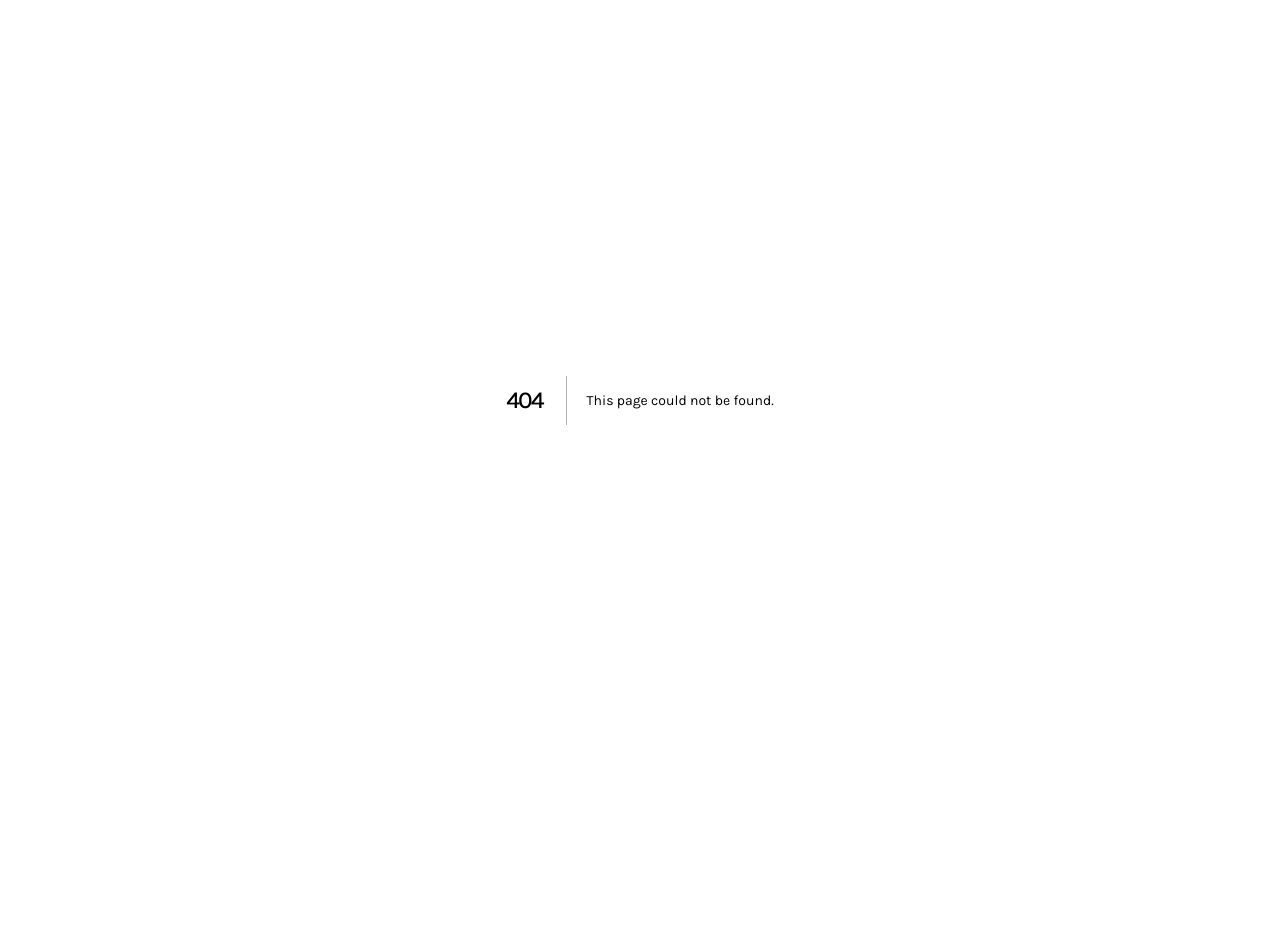
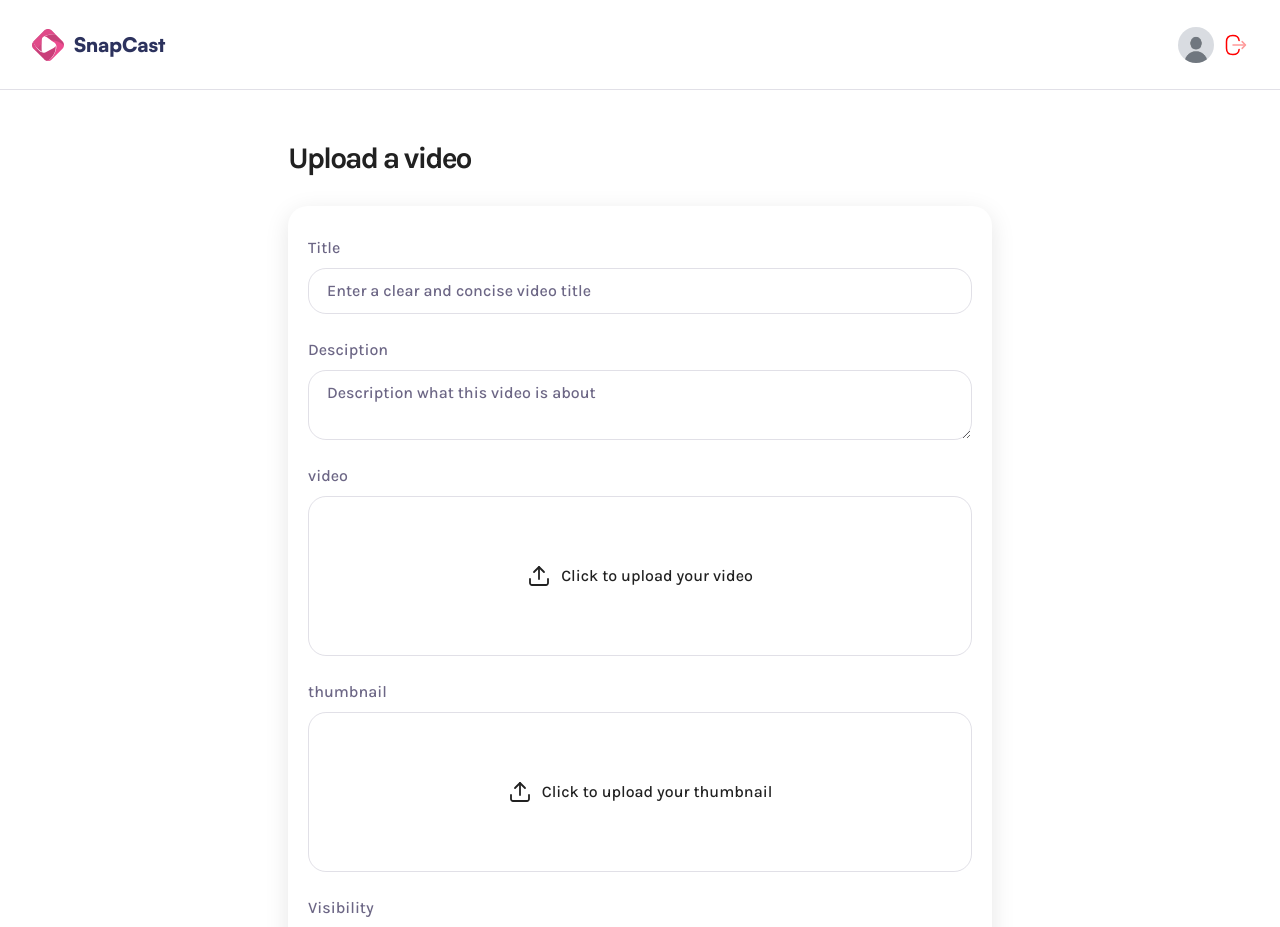
Before and after one commit to automation-andy101/screen-recorder-app, a Next.js app: page /upload in a window 1280 px wide. Before the commit this address had no page. Shown: the top 927 px of the page. Before the commit the page ends 800 px from the top, so only its background shows below. Built offline with nearby package versions, Linux system fonts and the light colour scheme.

Commit message:
Started adding upload video functionality

```diff
--- a/app/(auth)/sign-in/page.tsx
+++ b/app/(auth)/sign-in/page.tsx
@@ -1,7 +1,14 @@
+"use client";
+
 import Link from "next/link";
 import Image from "next/image";
+import { authClient } from "@/lib/auth-client";
 
 const Page = () => {
+    const handleSignIn = async () => {
+        return await authClient.signIn.social({ provider: 'google' })
+    };
+
     return (
         <main className="sign-in">
             <aside className='testimonial'>
@@ -45,7 +52,7 @@
 
                     <p>Create and share your very first <span>SnapCast video</span> in no time!</p>
 
-                    <button>
+                    <button onClick={handleSignIn}>
                         <Image src="/assets/icons/google.svg" alt="google" width={22} height={22} />
                         <span>Sign in with Google</span>
                     </button>
--- /dev/null
+++ b/app/(root)/upload/page.tsx
@@ -0,0 +1,89 @@
+"use client";
+
+import FileInput from '@/components/FileInput'
+import FormField from '@/components/FormField'
+import React, { ChangeEvent, useState } from 'react'
+
+const page = () => {
+  const video = {};
+  const thumbnail = {};
+
+  const [error, setError] = useState(null);
+  const [formData, setFormData] = useState({
+    title: '',
+    description: '',
+    visibility: 'public',
+  });
+
+  const handleInputChange = (e: ChangeEvent) => {
+    const { name, value } = e.target;
+
+    setFormData((prevState) => ({ ...prevState, [name]: value }))
+  }
+
+  return (
+    <div className='wrapper-md upload-page'>
+      <h1>Upload a video</h1>
+
+      {error && <div className='error-field'>{error}</div>}
+
+      <form className='rounded-20 shadow-10 gap-6 w-full flex flex-col px-5 py-7.5'>
+        <FormField
+          id="title"
+          label="Title"
+          placeholder="Enter a clear and concise video title"
+          value={formData.title}
+          onChange={handleInputChange}
+        />
+
+        <FormField
+          id="description"
+          label="Desciption"
+          placeholder="Description what this video is about"
+          value={formData.description}
+          as="textarea"
+          onChange={handleInputChange}
+        />
+
+        <FileInput
+          id="video"
+          label="video"
+          accept="video/*"
+          file={video.file}
+          previewUrl={video.previewUrl}
+          inputRef={video.inputRef}
+          onChange={video.handleFileChange}
+          onReset={video.resetFile}
+          type="video"
+        />
+
+        <FileInput
+          id="thumbnail"
+          label="thumbnail"
+          accept="imagethumbnail/*"
+          file={thumbnail.file}
+          previewUrl={thumbnail.previewUrl}
+          inputRef={thumbnail.inputRef}
+          onChange={thumbnail.handleFileChange}
+          onReset={thumbnail.resetFile}
+          type="image"
+        />
+
+        <FormField
+          id="visibility"
+          label="Visibility"
+          value={formData.visibility}
+          as="select"
+          options={[
+            {value: 'public', label: 'Public '},
+            {value: 'private', label: 'Private '},
+          ]}
+          onChange={handleInputChange}
+        />
+
+      </form>
+    </div>
+  )
+}
+
+export default page
--- /dev/null
+++ b/app/api/auth/[...all]/route.ts
@@ -0,0 +1,4 @@
+import { auth } from "@/lib/auth";
+import { toNextJsHandler } from "better-auth/next-js";
+
+export const { GET, POST } = toNextJsHandler(auth.handler)
--- /dev/null
+++ b/components/FileInput.tsx
@@ -0,0 +1,29 @@
+import Image from 'next/image';
+
+const FileInput = ({ id, label, accept, file, previewUrl, inputRef, onChange, onReset, type }: FileInputProps) => {
+  return (
+    <section className="file-input">
+      <label htmlFor={id}>{label}</label>
+
+      <input
+        type="file"
+        id={id}
+        accept={accept}
+        ref={inputRef}
+        hidden
+        onChange={onChange}
+      />
+
+      {!previewUrl ? (
+        <figure>
+          <Image src="/assets/icons/upload.svg" alt="upload" width={24} height={24} />
+          <p>Click to upload your {id}</p>
+        </figure>
+      ) : (
+        <div></div>
+      )}
+    </section>
+  )
+}
+
+export default FileInput
--- /dev/null
+++ b/components/FormField.tsx
@@ -0,0 +1,45 @@
+import React from 'react'
+
+const FormField = ({ id, label, type="text", placeholder, value, onChange, as='input', options=[] }: FormFieldProps) => {
+
+  const InputToRender = ({ type }: { type: string }) => {
+    if (type === 'textarea') {
+      return <textarea
+        id={id}
+        name={id}
+        value={value}
+        onChange={onChange}
+        placeholder={placeholder}
+      />
+    } else if (type === 'select') {
+      return <select
+        id={id}
+        name={id}
+        value={value}
+        onChange={onChange}
+        >
+          {options.map(({ label, value}) => (
+            <option key={label} value={value}>{label}</option>
+          ))}
+        </select>
+    } else {
+      return <input
+        id={id}
+        name={id}
+        value={value}
+        onChange={onChange}
+        placeholder={placeholder}
+      />
+    }
+  }
+
+  return (
+    <div className='form-field'>
+      <label htmlFor={id}>{label}</label>
+
+      <InputToRender type={as} />
+    </div>
+  )
+}
+
+export default FormField
--- a/drizzle/schema.ts
+++ b/drizzle/schema.ts
@@ -0,0 +1,51 @@
+import { pgTable, text, timestamp, boolean, integer } from "drizzle-orm/pg-core";
+
+export const user = pgTable("user", {
+					id: text('id').primaryKey(),
+					name: text('name').notNull(),
+ email: text('email').notNull().unique(),
+ emailVerified: boolean('email_verified').$defaultFn(() => false).notNull(),
+ image: text('image'),
+ createdAt: timestamp('created_at').$defaultFn(() => /* @__PURE__ */ new Date()).notNull(),
+ updatedAt: timestamp('updated_at').$defaultFn(() => /* @__PURE__ */ new Date()).notNull()
+				});
+
+export const session = pgTable("session", {
+					id: text('id').primaryKey(),
+					expiresAt: timestamp('expires_at').notNull(),
+ token: text('token').notNull().unique(),
+ createdAt: timestamp('created_at').notNull(),
+ updatedAt: timestamp('updated_at').notNull(),
+ ipAddress: text('ip_address'),
+ userAgent: text('user_agent'),
+ userId: text('user_id').notNull().references(()=> user.id, { onDelete: 'cascade' })
+				});
+
+export const account = pgTable("account", {
+					id: text('id').primaryKey(),
+					accountId: text('account_id').notNull(),
+ providerId: text('provider_id').notNull(),
+ userId: text('user_id').notNull().references(()=> user.id, { onDelete: 'cascade' }),
+ accessToken: text('access_token'),
+ refreshToken: text('refresh_token'),
+ idToken: text('id_token'),
+ accessTokenExpiresAt: timestamp('access_token_expires_at'),
+ refreshTokenExpiresAt: timestamp('refresh_token_expires_at'),
+ scope: text('scope'),
+ password: text('password'),
+ createdAt: timestamp('created_at').notNull(),
+ updatedAt: timestamp('updated_at').notNull()
+				});
+
+export const verification = pgTable("verification", {
+					id: text('id').primaryKey(),
+					identifier: text('identifier').notNull(),
+ value: text('value').notNull(),
+ expiresAt: timestamp('expires_at').notNull(),
+ createdAt: timestamp('created_at').$defaultFn(() => /* @__PURE__ */ new Date()),
+ updatedAt: timestamp('updated_at').$defaultFn(() => /* @__PURE__ */ new Date())
+				});
+
+export const schema = {
+    user, session, account, verification
+}
--- /dev/null
+++ b/lib/auth-client.ts
@@ -0,0 +1,5 @@
+import { createAuthClient } from "better-auth/client";
+
+export const authClient = createAuthClient({
+    baseURL: process.env.NEXT_PUBLIC_BASE_URL!,
+})
--- a/lib/auth.ts
+++ b/lib/auth.ts
@@ -0,0 +1,20 @@
+import { db } from "@/drizzle/db";
+import { betterAuth } from "better-auth";
+import { drizzleAdapter } from "better-auth/adapters/drizzle";
+import { schema } from "@/drizzle/schema";
+import { nextCookies } from "better-auth/next-js";
+
+export const auth = betterAuth({
+    database: drizzleAdapter(db, {
+        provider: 'pg',
+        schema,
+    }),
+    socialProviders: {
+        google: {
+            clientId: process.env.GOOGLE_CLIENT_ID!,
+            clientSecret: process.env.GOOGLE_CLIENT_SECRET!,
+        }
+    },
+    plugins: [nextCookies()],
+    baseURL: process.env.NEXT_PUBLIC_BASE_URL
+})
--- /dev/null
+++ b/middleware.ts
@@ -0,0 +1,19 @@
+import { headers } from "next/headers";
+import { NextRequest, NextResponse } from "next/server";
+import { auth } from "./lib/auth";
+
+export async function middleware(request: NextRequest, response: NextResponse) {
+    const session = await auth.api.getSession({
+        headers: await headers()
+    })
+
+    if (!session) {
+        return NextResponse.redirect(new URL('/sign-in', request.url))
+    }
+
+    return NextResponse.next();
+}
+
+export const config = {
+    matcher: ["/((?!api|_next/static|_next/image|favicon.ico|sign-in|assets).*)"],
+}
```
Also changed, not shown: drizzle.config.ts (renamed from drizzle/drizzle.config.ts).
